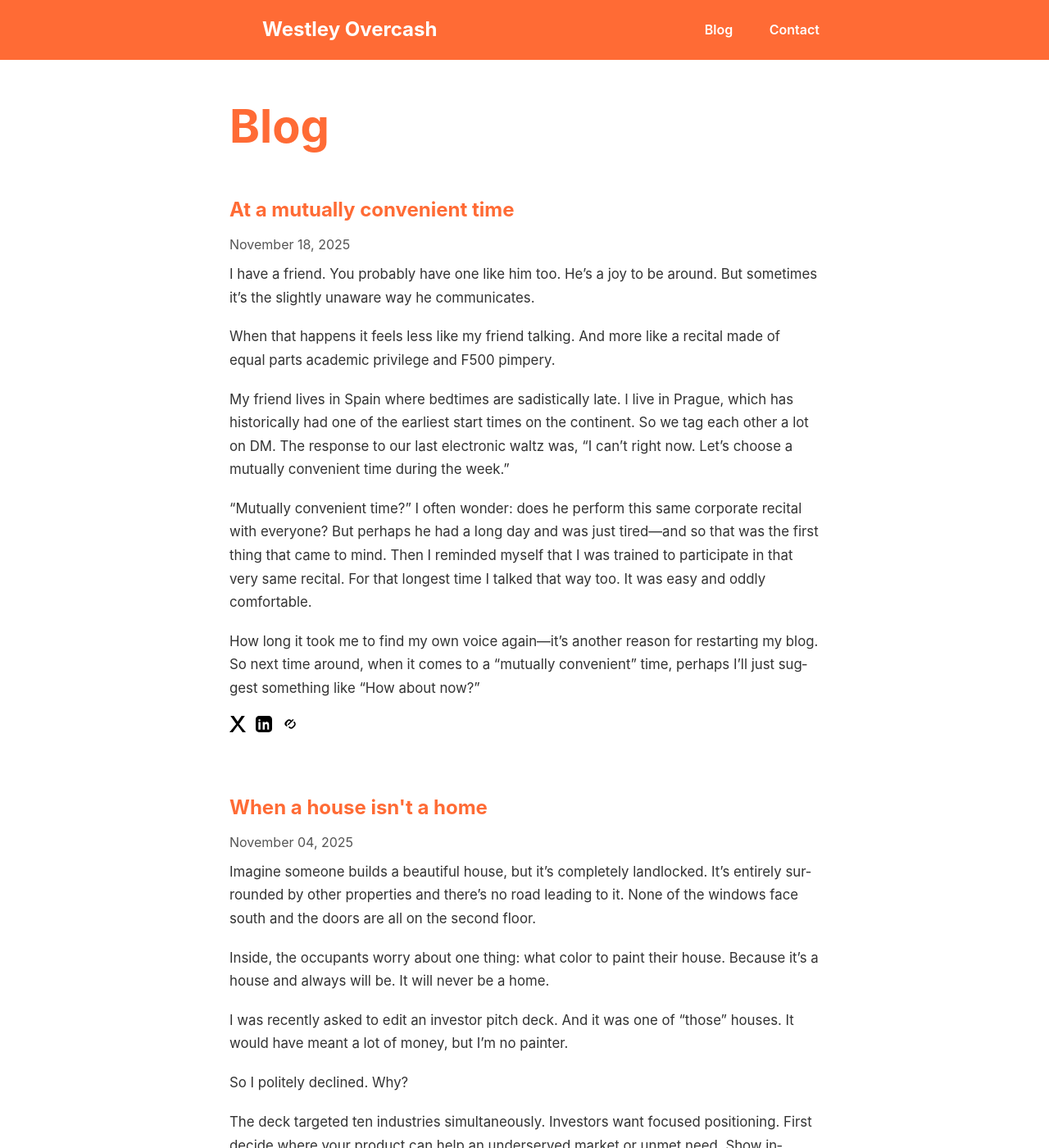
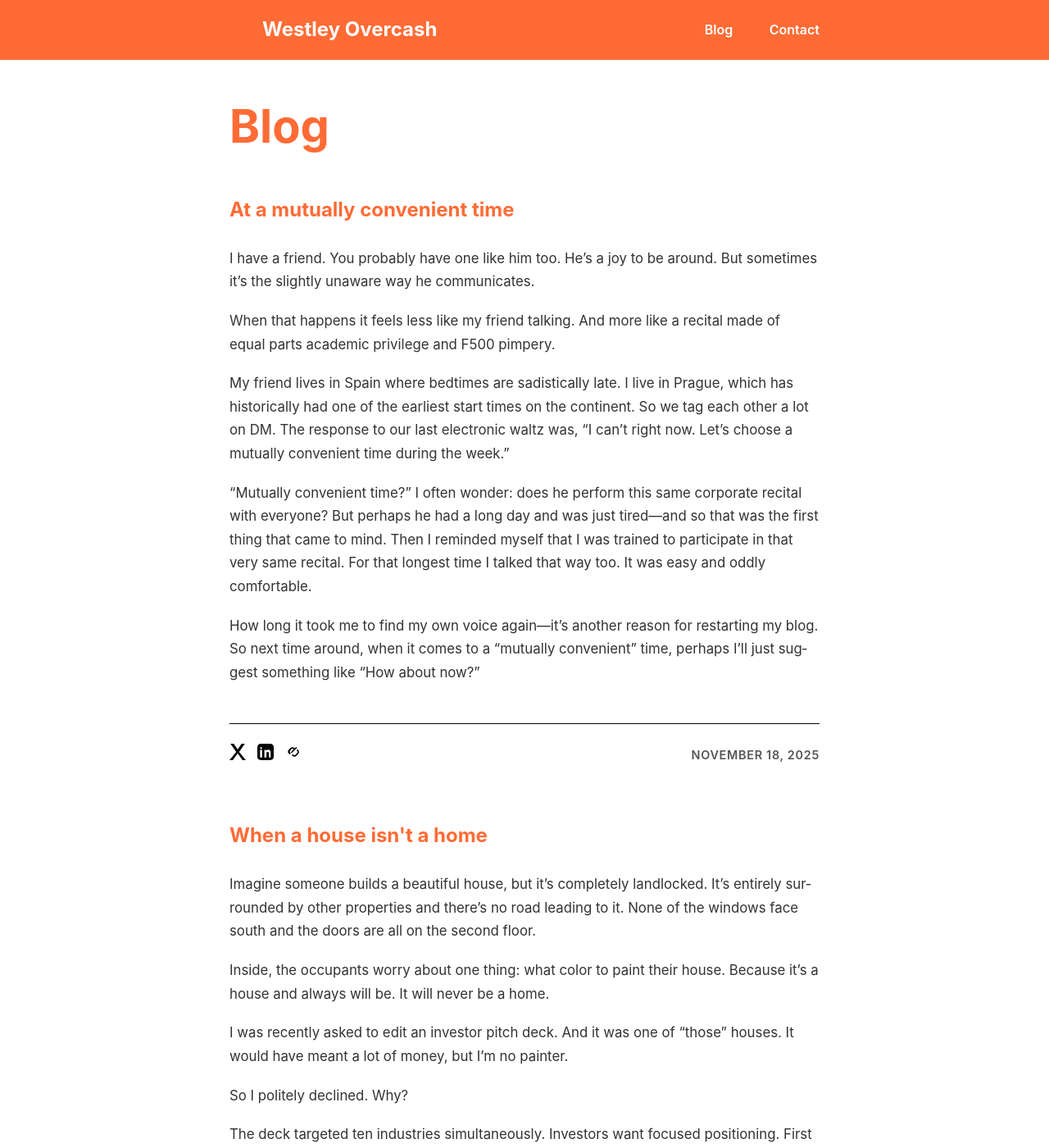
Before and after one commit to westleyovercash/westleyovercash.github.io, a Jekyll site: the page built from blog.md, in a window 1280 px wide and 1400 px high. Shown: the whole window at 82% size. Built offline with Jekyll 4.4.1, drawn with Linux system fonts in a browser that asks for light colours; some of the changed text lies outside the part shown.

Commit message:
Update blog.md

```diff
--- a/blog.md
+++ b/blog.md
@@ -2,50 +2,47 @@
 layout: default
 title: Blog
 ---
-
 <h1 style="font-size: 3.5rem; margin-bottom: 3rem; color: #ff6b35;">Blog</h1>
-
 {% for post in site.posts %}
 <article style="margin-bottom: 4rem;">
-  <h2 style="margin-bottom: 0.5rem;">
+  <h2 style="margin-bottom: 1.5rem;">
     <a href="{{ post.url | relative_url }}" style="color: #ff6b35; text-decoration: none;">
       {{ post.title }}
     </a>
   </h2>
-
-  <p style="font-size: 1rem; color: #555; margin-bottom: 0.5rem;">
-    {{ post.date | date: "%B %d, %Y" }}
-  </p>
-
   {{ post.content }}
-
-  <div style="margin-top: 1rem; display: flex; gap: 12px; align-items: center;">
-    <!-- X -->
-    <a href="https://twitter.com/intent/tweet?url={{ site.url }}{{ post.url | relative_url }}&text={{ post.title | uri_escape }}"
-       target="_blank" rel="noopener noreferrer" title="Share on X"
-       style="color:#000; text-decoration:none;">
-      <svg xmlns="http://www.w3.org/2000/svg" fill="currentColor" viewBox="0 0 24 24" width="20" height="20">
-        <path d="M22.54 0H17.7L12 8.46 6.3 0H1.46L9.89 11.9 0 24h4.84l7.16-9.76L19.16 24H24L14.11 11.9 22.54 0z"/>
-      </svg>
-    </a>
-
-    <!-- LinkedIn -->
-    <a href="https://www.linkedin.com/sharing/share-offsite/?url={{ site.url }}{{ post.url | relative_url }}"
-       target="_blank" rel="noopener noreferrer" title="Share on LinkedIn"
-       style="color:#000; text-decoration:none;">
-      <svg xmlns="http://www.w3.org/2000/svg" fill="currentColor" viewBox="0 0 24 24" width="20" height="20">
-        <path d="M19 0h-14C2.2 0 0 2.2 0 5v14c0 2.8 2.2 5 5 5h14c2.8 0 5-2.2 5-5V5c0-2.8-2.2-5-5-5zM7 20H4V9h3v11zm-1.5-12.3C4.6 7.7 4 7.1 4 6.3S4.6 5 5.5 5 7 5.6 7 6.3 6.4 7.7 5.5 7.7zM20 20h-3v-5.5c0-1.5-.5-2.5-1.8-2.5-1 0-1.6.7-1.8 1.4-.1.2-.1.5-.1.8V20h-3s.1-9 0-11h3v1.6c.4-.7 1.1-1.8 2.7-1.8 2 0 3.5 1.3 3.5 4.1V20z"/>
-      </svg>
-    </a>
-
-    <!-- Copy link -->
-    <a href="#" onclick="navigator.clipboard.writeText('{{ site.url }}{{ post.url | relative_url }}'); alert('Link copied!'); return false;"
-       title="Copy link" style="color:#000; text-decoration:none;">
-      <svg xmlns="http://www.w3.org/2000/svg" fill="currentColor" viewBox="0 0 24 24" width="20" height="20">
-        <path d="M3.9 12c0-1.2.5-2.4 1.3-3.2l2.1-2.1a4.5 4.5 0 016.4 0 1 1 0 11-1.4 1.4 2.5 2.5 0 00-3.6 0L7.6 10a2.5 2.5 0 000 3.6 1 1 0 11-1.4 1.4A4.5 4.5 0 013.9 12zm16.2 0c0 1.2-.5 2.4-1.3 3.2l-2.1 2.1a4.5 4.5 0 01-6.4 0 1 1 0 111.4-1.4 2.5 2.5 0 003.6 0l2.1-2.1a2.5 2.5 0 000-3.6 1 1 0 111.4-1.4 4.5 4.5 0 011.3 3.2zM8.7 13.3a1 1 0 010-1.4l6.6-6.6a1 1 0 111.4 1.4L10 13.3a1 1 0 01-1.4 0z"/>
-      </svg>
-    </a>
+  <hr style="margin: 3rem 0 1.5rem 0; border: none; border-top: 1.5px solid #000; width: 100%;">
+  <div style="display: flex; justify-content: space-between; align-items: center; margin-top: 1.5rem;">
+    <div style="display: flex; gap: 14px; align-items: center;">
+      {% raw %}
+      <!-- X -->
+      <a href="https://twitter.com/intent/tweet?url={{ site.url }}{{ post.url | relative_url }}&text={{ post.title | uri_escape }}"
+         target="_blank" rel="noopener noreferrer" title="Share on X"
+         style="color:#000; text-decoration:none;">
+        <svg xmlns="http://www.w3.org/2000/svg" fill="currentColor" viewBox="0 0 24 24" width="20" height="20">
+          <path d="M22.54 0H17.7L12 8.46 6.3 0H1.46L9.89 11.9 0 24h4.84l7.16-9.76L19.16 24H24L14.11 11.9 22.54 0z"/>
+        </svg>
+      </a>
+      <!-- LinkedIn -->
+      <a href="https://www.linkedin.com/sharing/share-offsite/?url={{ site.url }}{{ post.url | relative_url }}"
+         target="_blank" rel="noopener noreferrer" title="Share on LinkedIn"
+         style="color:#000; text-decoration:none;">
+        <svg xmlns="http://www.w3.org/2000/svg" fill="currentColor" viewBox="0 0 24 24" width="20" height="20">
+          <path d="M19 0h-14C2.2 0 0 2.2 0 5v14c0 2.8 2.2 5 5 5h14c2.8 0 5-2.2 5-5V5c0-2.8-2.2-5-5-5zM7 20H4V9h3v11zm-1.5-12.3C4.6 7.7 4 7.1 4 6.3S4.6 5 5.5 5 7 5.6 7 6.3 6.4 7.7 5.5 7.7zM20 20h-3v-5.5c0-1.5-.5-2.5-1.8-2.5-1 0-1.6.7-1.8 1.4-.1.2-.1.5-.1.8V20h-3s.1-9 0-11h3v1.6c.4-.7 1.1-1.8 2.7-1.8 2 0 3.5 1.3 3.5 4.1V20z"/>
+        </svg>
+      </a>
+      <!-- Copy link -->
+      <a href="#" onclick="navigator.clipboard.writeText('{{ site.url }}{{ post.url | relative_url }}'); alert('Link copied!'); return false;"
+         title="Copy link" style="color:#000; text-decoration:none;">
+        <svg xmlns="http://www.w3.org/2000/svg" fill="currentColor" viewBox="0 0 24 24" width="20" height="20">
+          <path d="M3.9 12c0-1.2.5-2.4 1.3-3.2l2.1-2.1a4.5 4.5 0 016.4 0 1 1 0 11-1.4 1.4 2.5 2.5 0 00-3.6 0L7.6 10a2.5 2.5 0 000 3.6 1 1 0 11-1.4 1.4A4.5 4.5 0 013.9 12zm16.2 0c0 1.2-.5 2.4-1.3 3.2l-2.1 2.1a4.5 4.5 0 01-6.4 0 1 1 0 111.4-1.4 2.5 2.5 0 003.6 0l2.1-2.1a2.5 2.5 0 000-3.6 1 1 0 111.4-1.4 4.5 4.5 0 011.3 3.2zM8.7 13.3a1 1 0 010-1.4l6.6-6.6a1 1 0 111.4 1.4L10 13.3a1 1 0 01-1.4 0z"/>
+        </svg>
+      </a>
+      {% endraw %}
+    </div>
+    <p style="text-transform: uppercase; font-size: 0.9rem; color: #555; letter-spacing: 0.05em; font-weight: 600; margin: 0;">
+      {{ post.date | date: "%B %d, %Y" }}
+    </p>
   </div>
-
 </article>
 {% endfor %}
```
